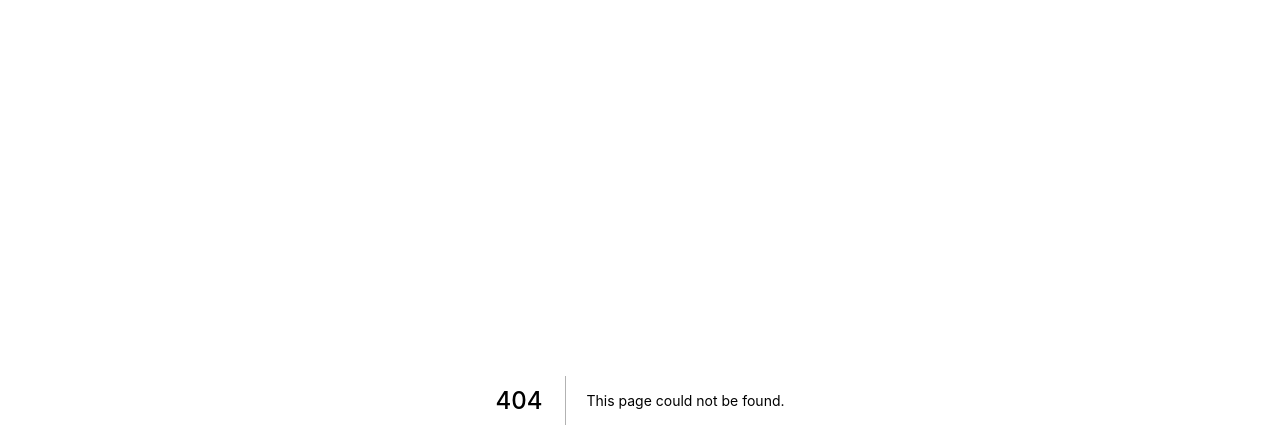
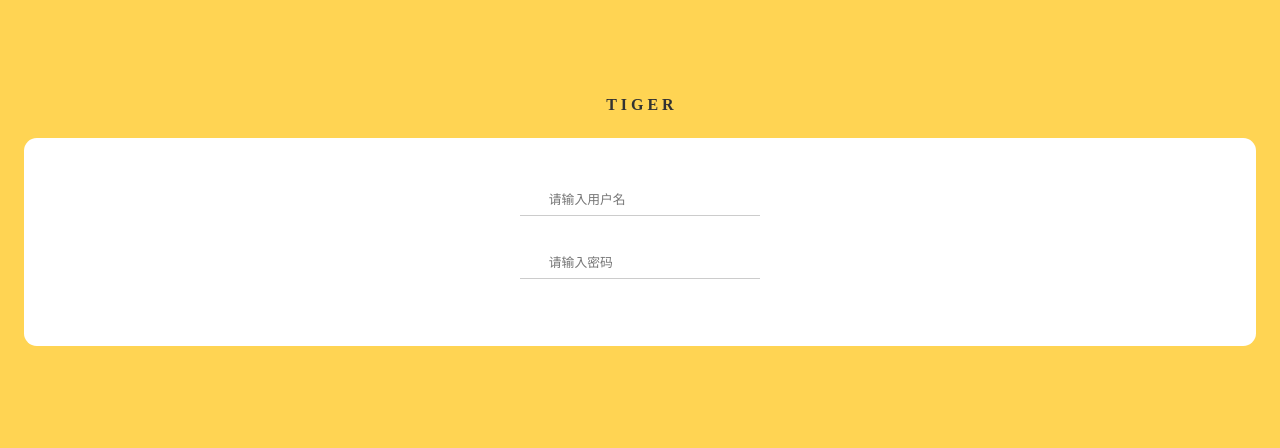
Before and after one commit to Orange-ice/keep-accounts, a Next.js app: page /register in a window 1280 px wide. Before the commit this address had no page. Shown: the top 448 px of the page. Built offline with nearby package versions, Linux system fonts and the light colour scheme.

Commit message:
注册页面基本布局

```diff
--- a/components/input.tsx
+++ b/components/input.tsx
@@ -5,14 +5,21 @@ import cs from 'classnames';
 
 interface InputProps extends React.InputHTMLAttributes<HTMLInputElement> {
   prefixIcon?: string;
+  error?: {
+    status: boolean;
+    message: string
+  };
 }
 
 const Input: React.FC<InputProps> = (props) => {
-  const {className, prefixIcon, ...rest} = props;
+  const {error, className, prefixIcon, ...rest} = props;
   return (
-    <div className={cs(styles.container, className)}>
-      {prefixIcon && <Icon name={prefixIcon} className={styles.icon}/>}
-      <input {...rest}/>
+    <div className={styles.box}>
+      <div className={cs(styles.container, className)}>
+        {prefixIcon && <Icon name={prefixIcon} className={styles.icon}/>}
+        <input {...rest}/>
+      </div>
+      <span className={styles.error}>{error?.status && error.message}</span>
     </div>
   );
 };
--- /dev/null
+++ b/pages/register.tsx
@@ -0,0 +1,45 @@
+import styles from '../styles/Register.module.scss';
+import {NextPage} from 'next';
+import Icon from '../components/icon';
+import Input from '../components/input';
+import React from 'react';
+
+const Register: NextPage = () => {
+  const [registerData, setRegisterData] = React.useState({username: '', password: ''});
+
+  const onChange = (e: React.ChangeEvent<HTMLInputElement>, type: 'username' | 'password') => {
+    setRegisterData({
+      ...registerData,
+      [type]: e.target.value
+    });
+  };
+
+  return (
+    <div className={styles.container}>
+      <header>
+        <Icon name="laohu" className={styles.logo}/>
+        <span>T I G E R</span>
+      </header>
+      <main>
+        <div>
+          <Input
+            className={styles.input}
+            placeholder="请输入用户名"
+            prefixIcon="user"
+            value={registerData.username}
+            onChange={(e) => {onChange(e, 'username');}}/>
+          <Input
+            className={styles.input}
+            placeholder="请输入密码"
+            prefixIcon="password"
+            value={registerData.password}
+            type="password"
+            onChange={(e) => {onChange(e, 'password');}}
+          />
+        </div>
+      </main>
+    </div>
+  );
+};
+
+export default Register;
--- /dev/null
+++ b/styles/Register.module.scss
@@ -0,0 +1,35 @@
+.container {
+  height: 100vh;
+  background: #ffd453;
+  padding: 3rem 1.5rem 0;
+
+  header {
+    display: flex;
+    flex-direction: column;
+    align-items: center;
+    font-size: 1rem;
+    font-weight: 600;
+    color: #323232;
+
+    .logo {
+      width: 3rem;
+      height: 3rem;
+    }
+  }
+
+  main {
+    margin-top: 1.5rem;
+    background: #fff;
+    height: 13rem;
+    border-radius: 0.8rem;
+    display: flex;
+    justify-content: center;
+    padding-top: 3rem;
+
+    .input {
+      width: 15rem;
+
+      &:first-child {margin-bottom: 1rem;}
+    }
+  }
+}
--- a/styles/components/input.module.scss
+++ b/styles/components/input.module.scss
@@ -1,5 +1,9 @@
+.box {
+  display: flex;
+  flex-direction: column;
+
   .container {
-  display: inline-flex;
+    display: flex;
     align-items: center;
     border-bottom: solid 1px #ccc;
     padding: 0.3rem 0.3rem 0.3rem 0;
@@ -14,3 +18,10 @@
       font-size: 0.8rem;
     }
   }
+
+  .error {
+    min-height: 1.1rem;
+    font-size: 0.8rem;
+    color: red;
+  }
+}
```
Lines whose indentation alone changed are shown as unchanged.
